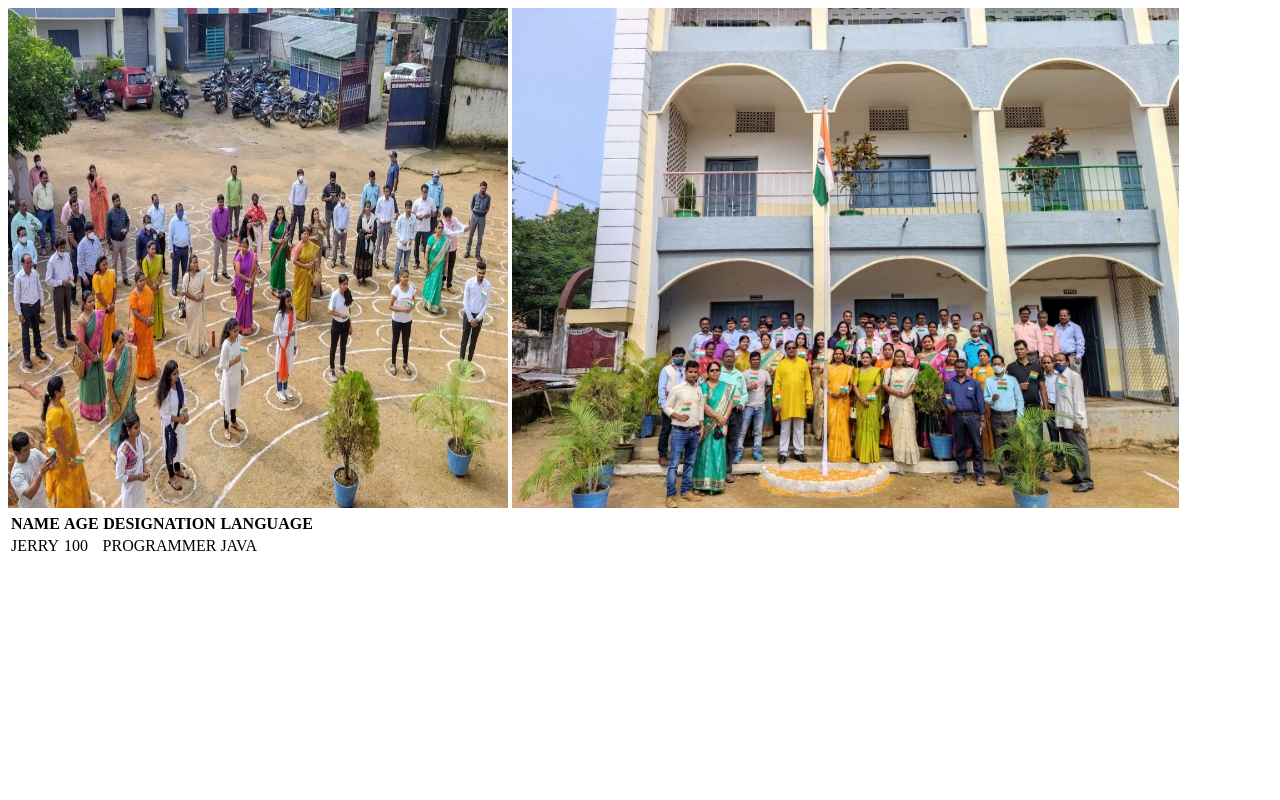
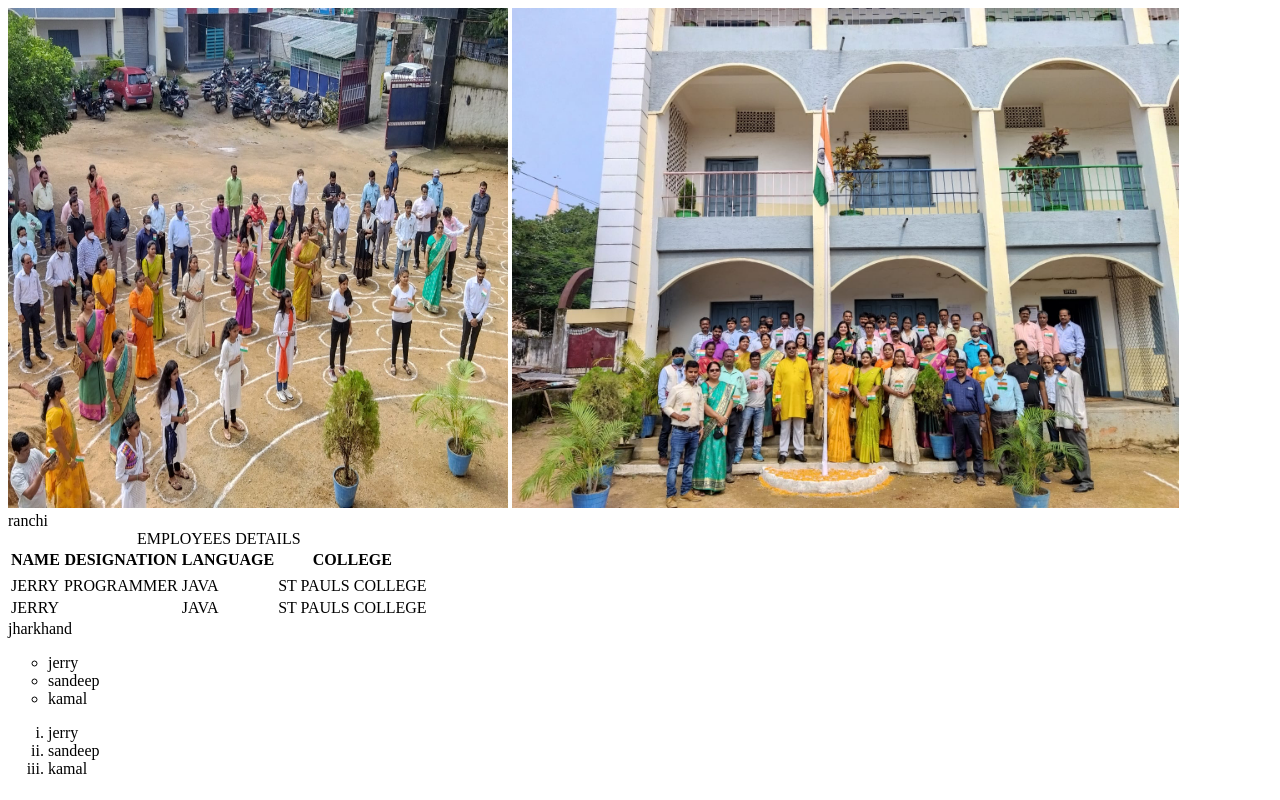
Before and after one commit to jerry-amit/web-development, a plain HTML site: page day03image list and tables in html/index.html in a window 1280 px wide. Drawn offline with Linux system fonts and the light colour scheme.

Commit message:
Update index.html

```diff
--- a/day03image list and tables in html/index.html
+++ b/day03image list and tables in html/index.html
@@ -9,21 +9,49 @@
 <body>
     <img width="500" height="500" src="stpauls1.jpg" alt="st pauls college">
     <img width=""height="500" src="stpauls2.jpg" alt="st pauls college">
+<br>
+    <table>
+        <caption>EMPLOYEES  DETAILS</caption>
+        <header> ranchi   </header>
 
-    <table>
+
         <tr>
-            <th>NAME</th>
-            <th>AGE</th>
+            <thead>
+            <th>NAME </th>
             <th>DESIGNATION</th>
             <th>LANGUAGE</th>
+            <th>COLLEGE</th>
+        </thead>
         </tr>
+        <tr>
+            <tbody>
+            <td>JERRY</td>
+            <td>PROGRAMMER</td>
+            <td>JAVA</td>
+            <td>ST PAULS COLLEGE</td>
 
-        <td>JERRY</td>
-        <td>100</td>
-        <td>PROGRAMMER</td>
-        <td> JAVA</td>
+        </tr>
+        <tr>
+            <td colspan="2">JERRY</td>
+
+            <td>JAVA</td>
+            <td>ST PAULS COLLEGE</td>
+        </tr>
+    </tbody>
     </table>
+    <footer>jharkhand</footer>
 
+    <ul type="circle">
+        <li>jerry</li>
+        <li>sandeep</li>
+        <li>kamal</li>
+    </ul>
+
+    <ol type="i">
+        <li>jerry</li>
+        <li>sandeep</li>
+        <li>kamal</li>
+    </ol>
     <script src="script.js"></script>
 </body>
 </html>
```
